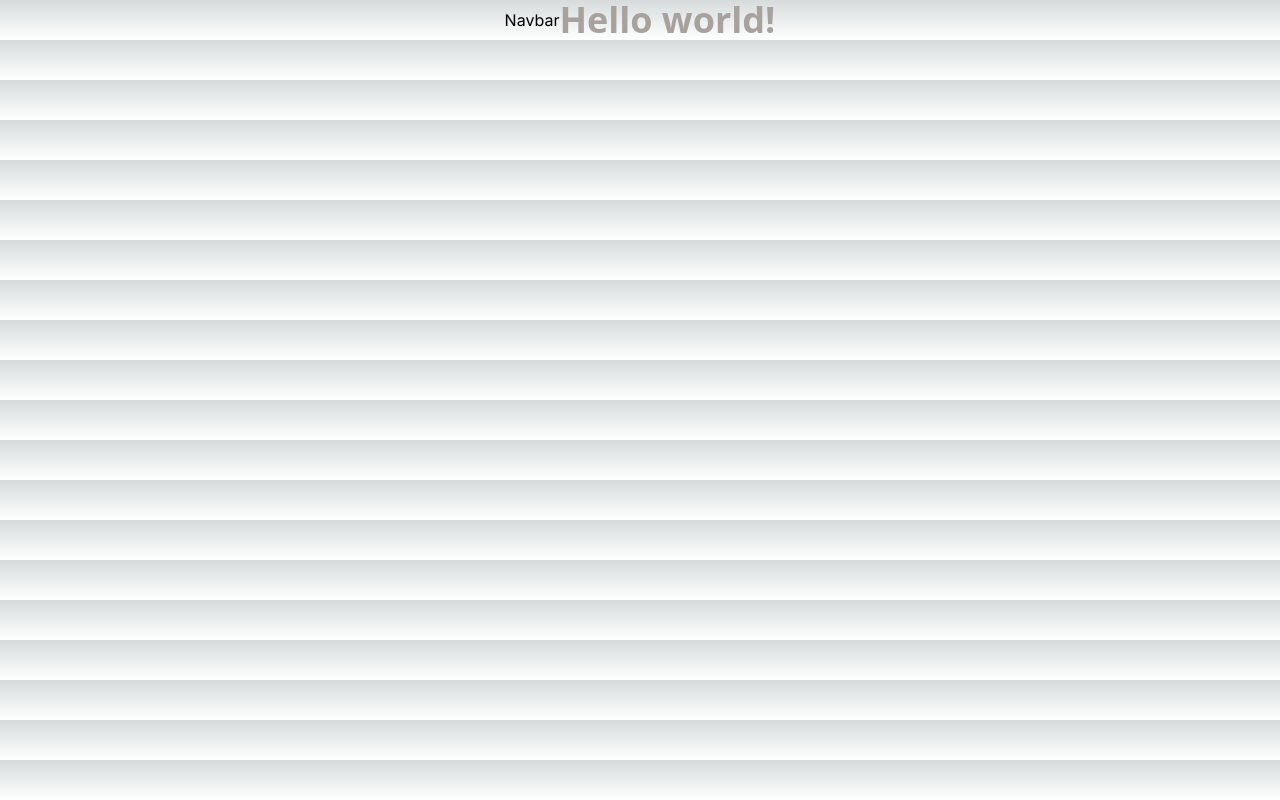
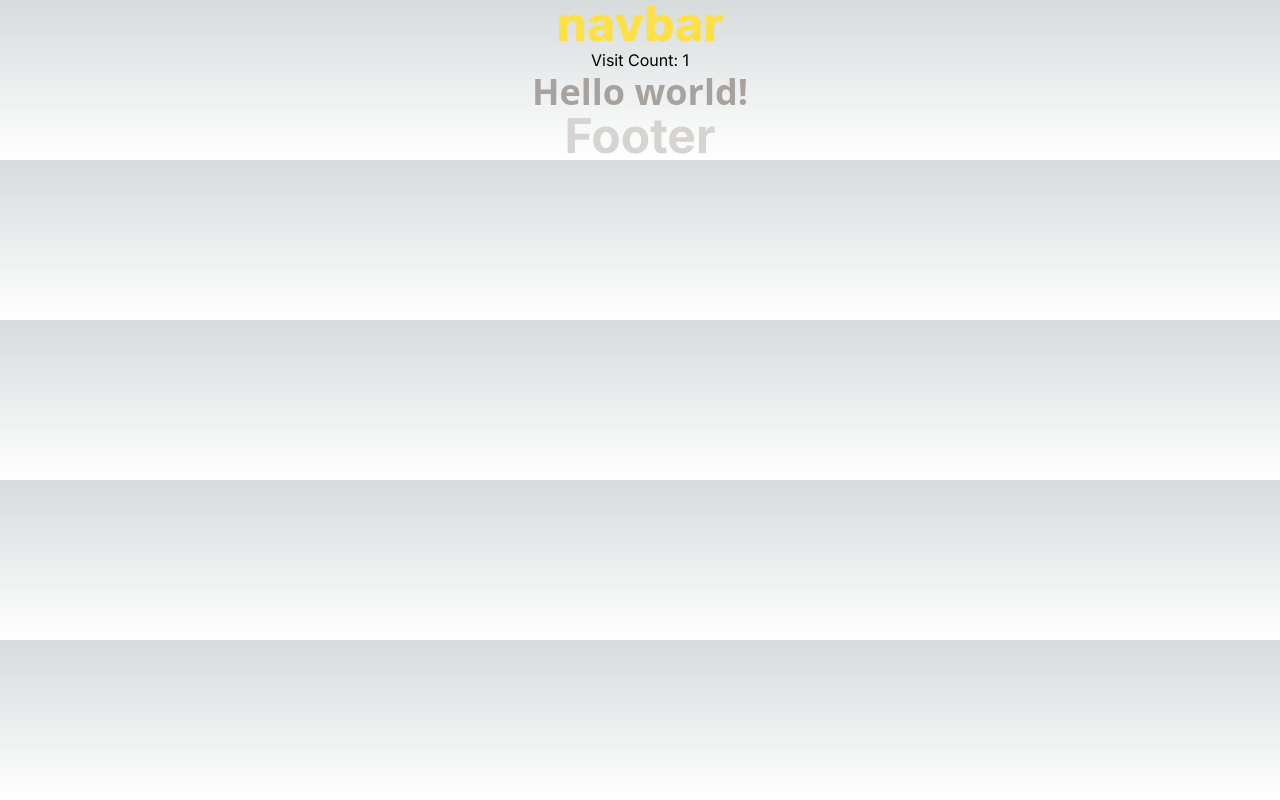
Before and after one commit to high-haseeb/huzaifa-portfolio, a Next.js app: page / in a window 1280 px wide. Built offline with nearby package versions, Linux system fonts and the light colour scheme; no server answers; the database is empty.

Commit message:
added firebase :)

```diff
--- a/app/page.js
+++ b/app/page.js
@@ -1,13 +1,17 @@
+import Footer from '@/components/footer'
 import Navbar from '@/components/navbar'
+import HomePage from '@/components/veiwcount'
 import Image from 'next/image'
 
 export default function Home() {
   return (
-  <div className='flex justify-center items-center'>
+  <div className='flex flex-col  items-center'>
       <Navbar/>
+      <HomePage/>
       <div className='text-stone-400 text-4xl font-sans font-bold'>
         Hello world!
       </div>
+      <Footer/>
     </div>
   )
 }
--- /dev/null
+++ b/components/footer.jsx
@@ -0,0 +1,11 @@
+import React from "react";
+
+function Footer() {
+  return (
+    <div classname="flex items-center justify-center">
+      <div className="font-bold text-5xl text-stone-300">Footer</div>
+    </div>
+  );
+}
+
+export default Footer;
--- a/components/navbar.jsx
+++ b/components/navbar.jsx
@@ -1,9 +1,13 @@
-import React from 'react'
+import React from "react";
 
 function Navbar() {
   return (
-    <div>Navbar</div>
-  )
+    <div className="w-full flex justify-center items-center">
+      <div className="text-5xl font-extrabold text-yellow-300 lowercase">
+        Navbar
+      </div>
+    </div>
+  );
 }
 
-export default Navbar
+export default Navbar;
--- /dev/null
+++ b/components/veiwcount.jsx
@@ -0,0 +1,42 @@
+"use client";
+import { useState, useEffect } from "react";
+import firebaseApp from "../lib/firebase";
+import { getFirestore, getDoc, setDoc, doc, updateDoc } from "firebase/firestore";
+
+function HomePage() {
+  const [visitCount, setVisitCount] = useState(0);
+
+  useEffect(() => {
+    const db = getFirestore(firebaseApp);
+    const visitCountRef = doc(db, "stats", "visitCount");
+
+    const increment = () => {
+      setVisitCount((prevCount) => prevCount + 1);
+      updateDoc(visitCountRef, {
+        count: visitCount
+      });
+    };
+
+    const getVisitCount = async () => {
+      const docSnap = await getDoc(visitCountRef);
+      if (docSnap.exists()) {
+        setVisitCount(docSnap.data().count);
+      } else {
+        setVisitCount(1);
+        setDoc(visitCountRef, { count: 1 });
+      }
+    };
+
+    getVisitCount();
+    increment();
+  }, []);
+
+  return (
+    <div>
+      <h1>Visit Count: {visitCount}</h1>
+      {/* Your other components/content */}
+    </div>
+  );
+}
+
+export default HomePage;
--- /dev/null
+++ b/lib/firebase.js
@@ -0,0 +1,23 @@
+// Import the functions you need from the SDKs you need
+import { initializeApp } from "firebase/app";
+import { getAnalytics } from "firebase/analytics";
+// TODO: Add SDKs for Firebase products that you want to use
+// https://firebase.google.com/docs/web/setup#available-libraries
+
+// Your web app's Firebase configuration
+// For Firebase JS SDK v7.20.0 and later, measurementId is optional
+const firebaseConfig = {
+  apiKey: "AIzaSyDiRoL3fWEWsitT3DJhpzcoQK4J2pz7ez0",
+  authDomain: "huzaifa-2eb5e.firebaseapp.com",
+  projectId: "huzaifa-2eb5e",
+  storageBucket: "huzaifa-2eb5e.appspot.com",
+  messagingSenderId: "890929361830",
+  appId: "1:890929361830:web:c83eed303f037c82bf1567",
+  measurementId: "G-8JXJ6YY36N"
+};
+
+// Initialize Firebase
+const app = initializeApp(firebaseConfig);
+const analytics = getAnalytics(app);
+
+export default app;
--- a/package.json
+++ b/package.json
@@ -9,9 +9,10 @@
     "lint": "next lint"
   },
   "dependencies": {
+    "firebase": "^10.5.0",
+    "next": "13.5.5",
     "react": "^18",
-    "react-dom": "^18",
-    "next": "13.5.5"
+    "react-dom": "^18"
   },
   "devDependencies": {
     "autoprefixer": "^10",
```
Also changed, not shown: 1 other file (tests, documents, lock files or other folders).
